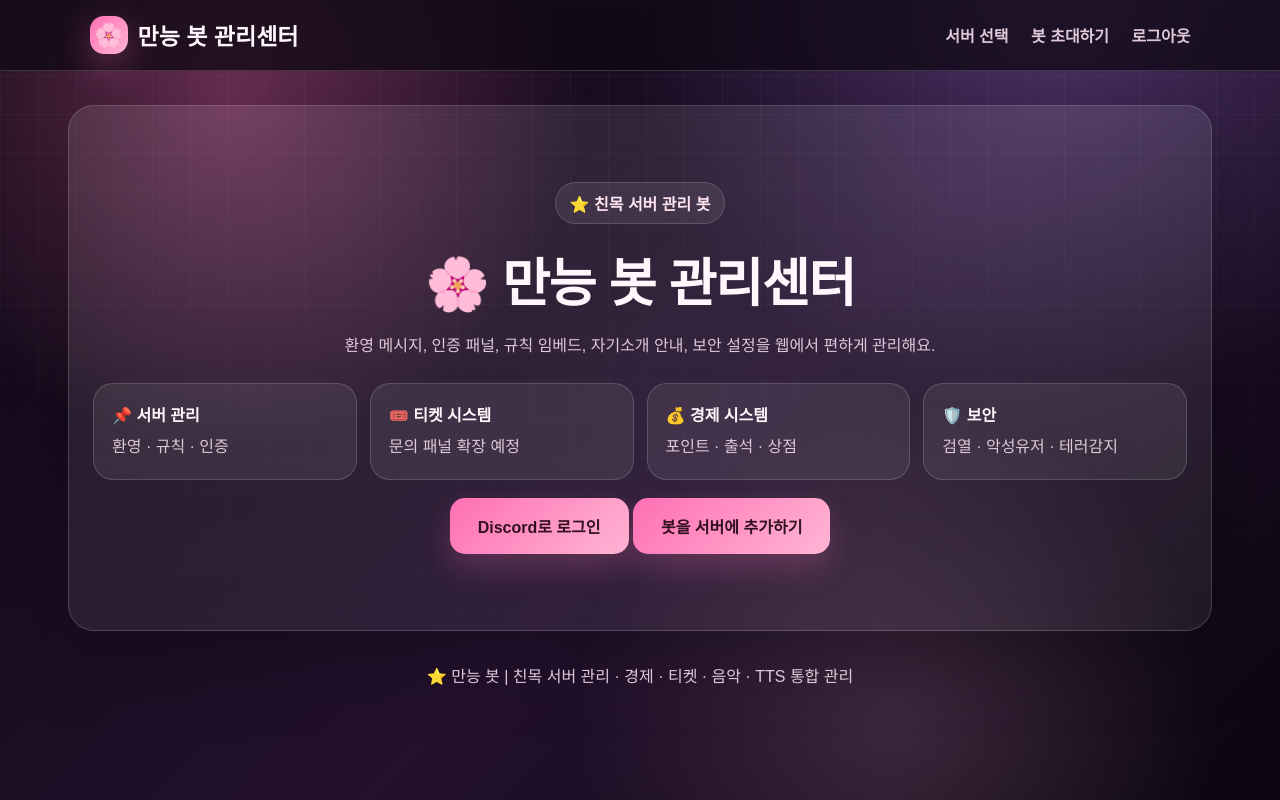
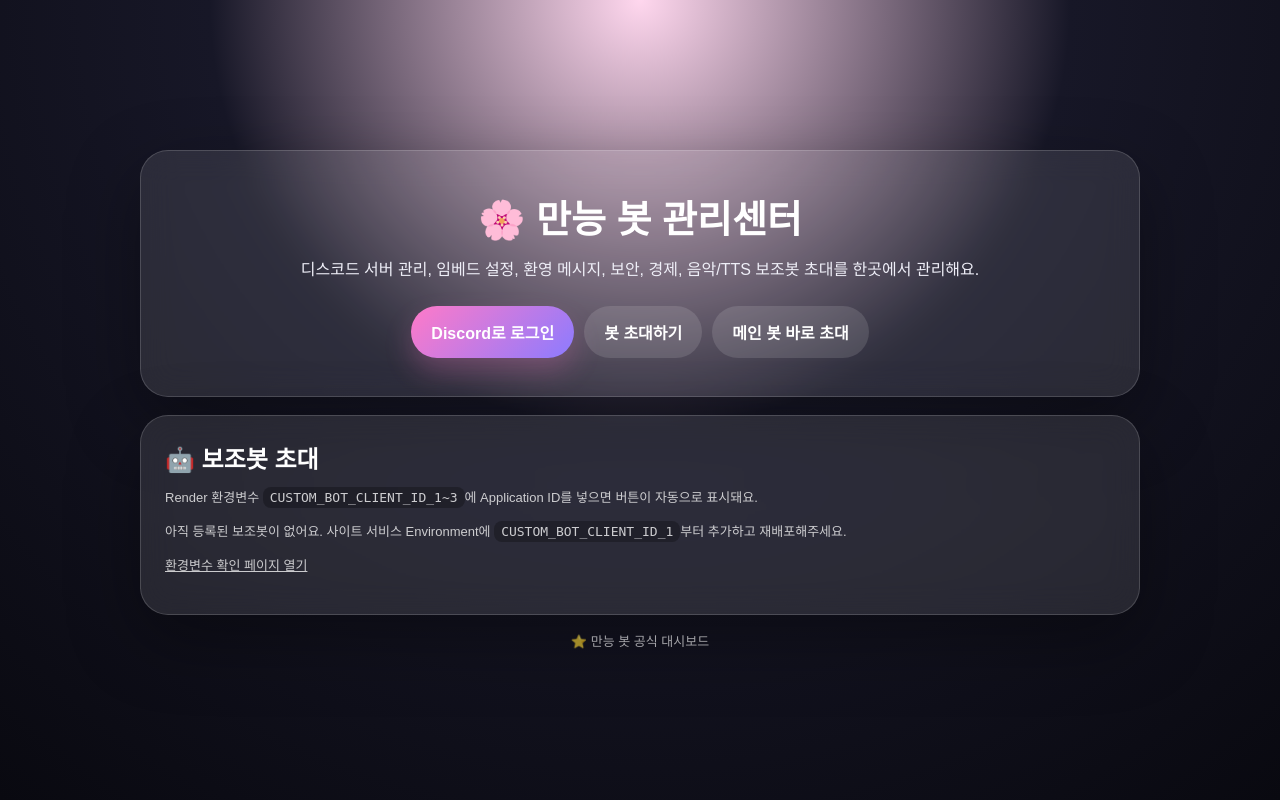
Before and after one commit to n06846960-cyber/manneung-bot-dashboard, a Flask app: page / in a window 1280 px wide. Run offline with Flask 3, Linux system fonts and the light colour scheme.

Commit message:
Update index.html

```diff
--- a/templates/index.html
+++ b/templates/index.html
@@ -1,34 +1,57 @@
-{% extends "base.html" %}
-{% block content %}
-<section class="hero card">
-  <div class="badge">⭐ 친목 서버 관리 봇</div>
-  <h1>🌸 만능 봇 관리센터</h1>
-  <p>환영 메시지, 인증 패널, 규칙 임베드, 자기소개 안내, 보안 설정을 웹에서 편하게 관리해요.</p>
-  <div class="menu-grid">
-    <div class="menu-item"><strong>📌 서버 관리</strong><span class="muted">환영 · 규칙 · 인증</span></div>
-    <div class="menu-item"><strong>🎟️ 티켓 시스템</strong><span class="muted">문의 패널 확장 예정</span></div>
-    <div class="menu-item"><strong>💰 경제 시스템</strong><span class="muted">포인트 · 출석 · 상점</span></div>
-    <div class="menu-item"><strong>🛡️ 보안</strong><span class="muted">검열 · 악성유저 · 테러감지</span></div>
-  </div>
-  <a class="btn big" href="{{ url_for('login') }}">Discord로 로그인</a>
+<!doctype html>
+<html lang="ko">
+<head>
+  <meta charset="utf-8">
+  <meta name="viewport" content="width=device-width, initial-scale=1">
+  <title>만능 봇 관리센터</title>
+  <style>
+    :root{color-scheme:dark;}
+    *{box-sizing:border-box}
+    body{
+      margin:0;min-height:100vh;font-family:Arial,'Apple SD Gothic Neo','Malgun Gothic',sans-serif;
+      background:radial-gradient(circle at top,#ffd7ee 0,#171727 42%,#090910 100%);color:white;
+      display:flex;align-items:center;justify-content:center;padding:28px;
+    }
+    .wrap{width:min(1000px,100%)}
+    .hero,.card{background:rgba(255,255,255,.10);border:1px solid rgba(255,255,255,.16);border-radius:28px;box-shadow:0 24px 70px rgba(0,0,0,.35);backdrop-filter:blur(16px)}
+    .hero{padding:38px;text-align:center;margin-bottom:18px}.card{padding:24px;margin:14px 0}h1{margin:0 0 12px;font-size:38px}h2{margin:0 0 10px}.desc{color:#efeff8;line-height:1.75;margin:0 auto 22px;max-width:720px}.grid{display:grid;grid-template-columns:repeat(auto-fit,minmax(230px,1fr));gap:14px}.btn{display:inline-block;border:0;cursor:pointer;padding:14px 20px;border-radius:999px;background:linear-gradient(135deg,#ff7ac8,#8c7bff);color:white;font-weight:900;text-decoration:none;box-shadow:0 14px 28px rgba(255,122,200,.24)}.ghost{background:rgba(255,255,255,.12);box-shadow:none}.actions{display:flex;gap:10px;flex-wrap:wrap;justify-content:center}.bot{background:rgba(0,0,0,.18);border:1px solid rgba(255,255,255,.12);border-radius:20px;padding:18px}.bot h3{margin:0 0 8px}.mini{font-size:13px;opacity:.76;line-height:1.6}code{background:rgba(0,0,0,.35);border-radius:8px;padding:3px 7px}.copy{padding:11px 14px;border-radius:999px;border:0;background:rgba(255,255,255,.15);color:white;font-weight:800;cursor:pointer}.footer{text-align:center;opacity:.62;font-size:13px;margin-top:16px}
+  </style>
+</head>
+<body>
+  <main class="wrap">
+    <section class="hero">
+      <h1>🌸 만능 봇 관리센터</h1>
+      <p class="desc">디스코드 서버 관리, 임베드 설정, 환영 메시지, 보안, 경제, 음악/TTS 보조봇 초대를 한곳에서 관리해요.</p>
+      <div class="actions">
+        <a class="btn" href="{{ url_for('login') }}">Discord로 로그인</a>
+        <a class="btn ghost" href="{{ url_for('bot_invite_page') }}">봇 초대하기</a>
+        {% if main_bot_invite_url %}<a class="btn ghost" href="{{ main_bot_invite_url }}">메인 봇 바로 초대</a>{% endif %}
+      </div>
+    </section>
 
-  <a class="btn big" href="https://discord.com/oauth2/authorize?client_id=1510625526300278879&permissions=8&scope=bot%20applications.commands" target="_blank">
-  봇을 서버에 추가하기
-</a>
-</section>
-{% endblock %}
+    <section class="card">
+      <h2>🤖 보조봇 초대</h2>
+      <p class="mini">Render 환경변수 <code>CUSTOM_BOT_CLIENT_ID_1~3</code>에 Application ID를 넣으면 버튼이 자동으로 표시돼요.</p>
+      {% if custom_bot_invites %}
+        <div class="grid">
+          {% for bot in custom_bot_invites %}
+            <div class="bot">
+              <h3>🎵 {{ bot.name }}</h3>
+              <p class="mini">Application ID {{ bot.client_id_masked }} · 권한값 {{ bot.permissions }}</p>
+              <div class="actions" style="justify-content:flex-start;">
+                <a class="btn" href="{{ bot.invite_url }}">초대하기</a>
+                <button class="copy" type="button" onclick="navigator.clipboard.writeText('{{ bot.invite_url }}'); this.innerText='복사 완료';">링크 복사</button>
+              </div>
+            </div>
+          {% endfor %}
+        </div>
+      {% else %}
+        <p class="mini">아직 등록된 보조봇이 없어요. 사이트 서비스 Environment에 <code>CUSTOM_BOT_CLIENT_ID_1</code>부터 추가하고 재배포해주세요.</p>
+      {% endif %}
+      <p class="mini"><a style="color:white" href="{{ url_for('check_custom_bots') }}">환경변수 확인 페이지 열기</a></p>
+    </section>
 
-{% if custom_bots %}
-<div class="card" style="margin-top: 20px;">
-  <h2>🤖 보조봇 초대하기</h2>
-  <p>원하는 보조봇을 선택해서 서버에 초대할 수 있어요.</p>
-
-  <div style="display: flex; gap: 10px; flex-wrap: wrap;">
-    {% for bot in custom_bots %}
-      <a class="btn" href="{{ bot.invite_url }}" target="_blank">
-        {{ bot.name }}
-      </a>
-    {% endfor %}
-  </div>
-</div>
-{% endif %}
+    <div class="footer">⭐ 만능 봇 공식 대시보드</div>
+  </main>
+</body>
+</html>
```
